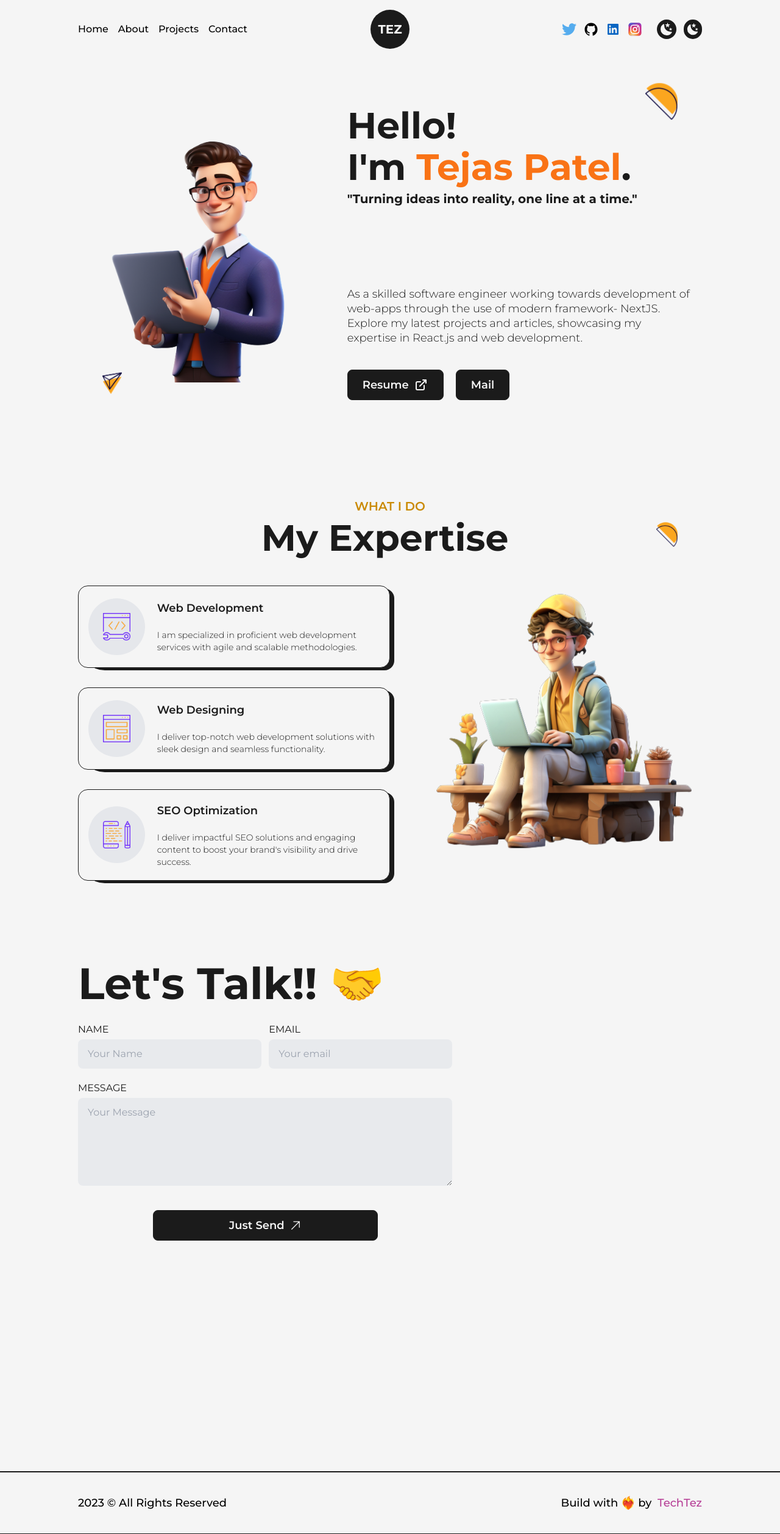
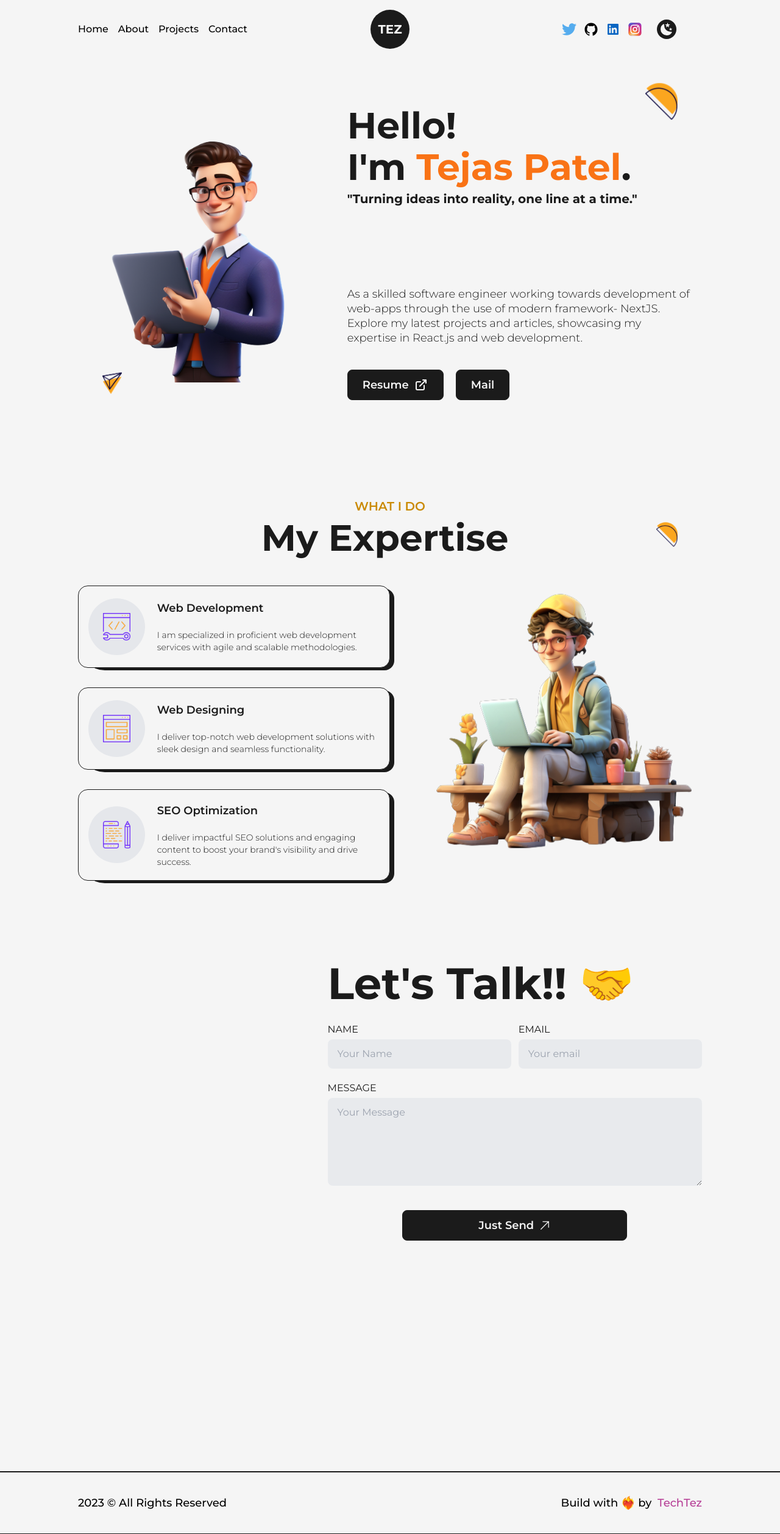
Before and after one commit to patel-tejas/new-portfolio, a Next.js app: page / in a window 1280 px wide. Shown: the whole page at 61% size. Built offline with nearby package versions, Linux system fonts and the light colour scheme.

Commit message:
Fixed a bug

```diff
--- a/app/page.js
+++ b/app/page.js
@@ -52,7 +52,10 @@ export default function Home() {
           </div>
 
           <Expertise />
-          <Form className="px-0 mb-0 pb-10 !justify-start sm:!min-h-max"/>
+          <div>
+            <Form className="px-0 mb-0 pb-10 !justify-end sm:!min-h-max" />
+
+          </div>
         </Layout>
         <script data-name="BMC-Widget" data-cfasync="false" src="https://cdnjs.buymeacoffee.com/1.0.0/widget.prod.min.js" data-id="techtez" data-description="Support me on Buy me a coffee!" data-message="" data-color="#FD0" data-position="Right" data-x_margin="18" data-y_margin="18" defer></script>
       </main>
--- a/components/Navbar.jsx
+++ b/components/Navbar.jsx
@@ -131,7 +131,7 @@ const Navbar = () => {
                     <Logo />
                 </nav>
             </div>
-            <div>
+            <div className='lg:visible invisible'>
                 <button onClick={() => setMode(mode === "light" ? "dark" : "light")} className={`ml-3 flex items-center justify-center rounded-full p-1 ${mode === "light" ? "bg-dark text-light" : "bg-light text-dark"}`}>
                     {
                         mode === "dark" ?
```
